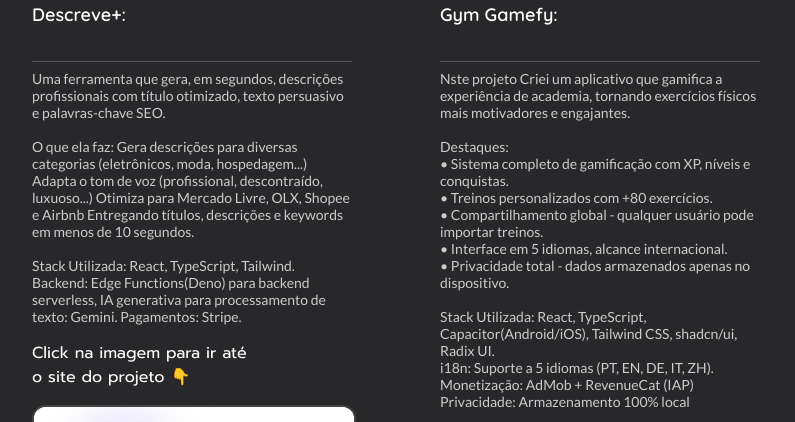
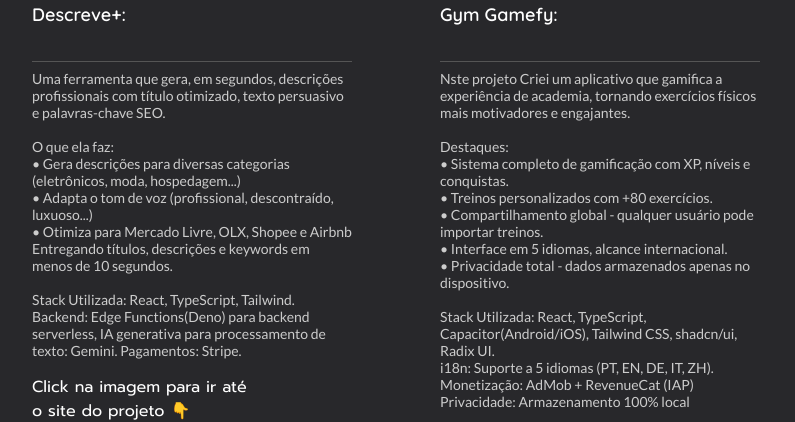
Before and after one commit to ebertm777/epic-profile-site, a Next.js app: page / in a window 1280 px wide. Shown: the part 2407-2829 px from the top of the page, without its empty margins (242-1037 px from the left). Built offline with nearby package versions, Linux system fonts and the light colour scheme.

Commit message:
Fixed some texts

```diff
--- a/app/Components/Projects/Projects.jsx
+++ b/app/Components/Projects/Projects.jsx
@@ -36,7 +36,7 @@ export default function Projects() {
       <div className="projects-grid">
         <S.ProjectsContainer>
           <S.ProjectName>
-            Gerador de Imagens rapidas para Podcasts:
+            Gerador de Imagens rápidas para Podcasts:
           </S.ProjectName>
           <S.AboutProject>
             Criei esta ferramenta geradora de imagens para resolver um problema
@@ -82,11 +82,14 @@ export default function Projects() {
             Uma ferramenta que gera, em segundos, descrições profissionais com
             título otimizado, texto persuasivo e palavras-chave SEO.
             <br />
-            <br />O que ela faz: Gera descrições para diversas categorias
-            (eletrônicos, moda, hospedagem...) Adapta o tom de voz
-            (profissional, descontraído, luxuoso...) Otimiza para Mercado Livre,
-            OLX, Shopee e Airbnb Entregando títulos, descrições e keywords em
-            menos de 10 segundos.
+            <br />O que ela faz: <br />
+            • Gera descrições para diversas categorias (eletrônicos, moda,
+            hospedagem...)
+            <br />
+            • Adapta o tom de voz (profissional, descontraído, luxuoso...)
+            <br />
+            • Otimiza para Mercado Livre, OLX, Shopee e Airbnb Entregando
+            títulos, descrições e keywords em menos de 10 segundos.
             <br />
             <br />
             Stack Utilizada: React, TypeScript, Tailwind. <br />
```
